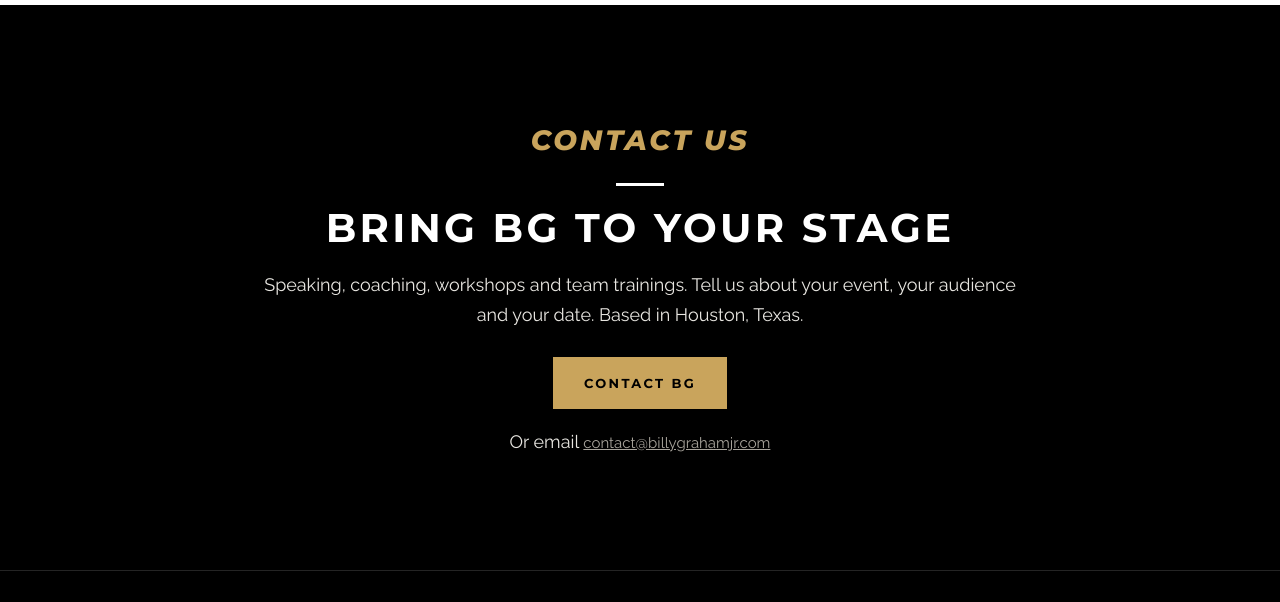
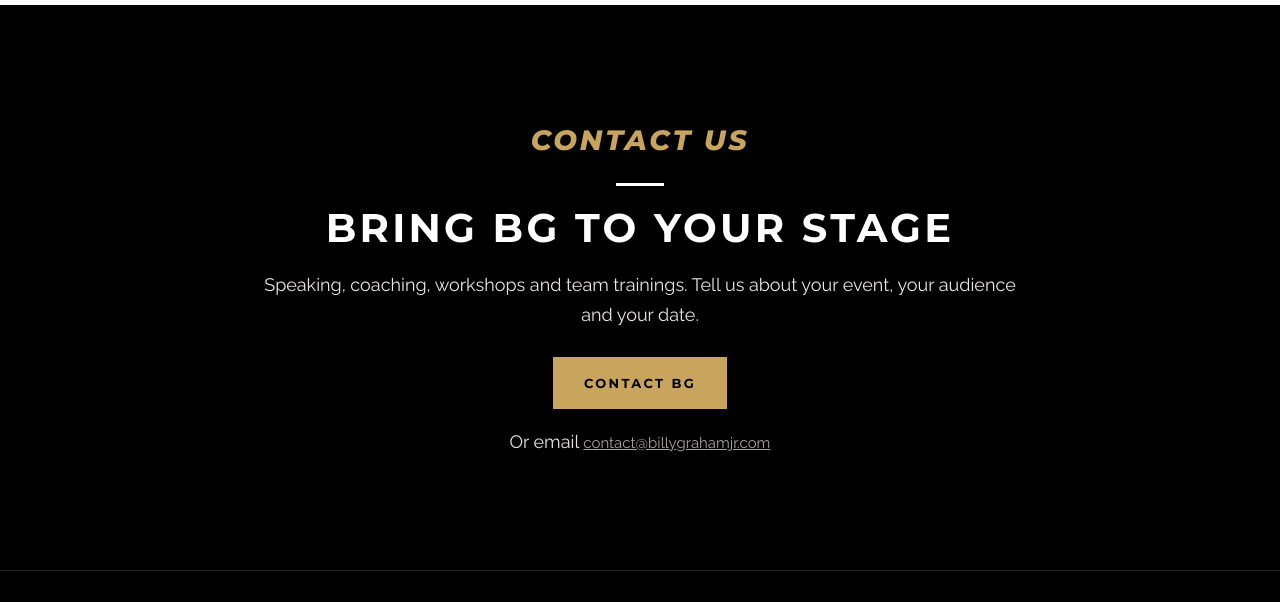
Before and after one commit to strategicdope/billygrahamjr, a plain HTML site: page index.html in a window 1280 px wide. Shown: the part 8158-8760 px from the top of the page. Drawn offline with Linux system fonts and the light colour scheme.

Commit message:
Contact section: remove 'Based in Houston, Texas'
Co-Authored-By: Claude Opus 5.5 <noreply@anthropic.com>
Claude-Session: https://claude.ai/code/session_01BcuyQ2K4iJbfVqLbYNX94y

```diff
--- a/index.html
+++ b/index.html
@@ -333,7 +333,7 @@
       <h2 class="heading__kicker">Contact us</h2>
       <span class="divider divider--light" aria-hidden="true"></span>
       <h3 class="heading__title">Bring BG to your stage</h3>
-      <p>Speaking, coaching, workshops and team trainings. Tell us about your event, your audience and your date. Based in Houston, Texas.</p>
+      <p>Speaking, coaching, workshops and team trainings. Tell us about your event, your audience and your date.</p>
       <!-- Inquiries go to contact@billygrahamjr.com (Gmail label "contact@ (inquiries)") -->
       <a href="mailto:contact@billygrahamjr.com?subject=Booking%20inquiry%20for%20BG&amp;body=Event%20or%20organization%3A%0ADate%20and%20location%3A%0AAudience%20(who%20and%20how%20many)%3A%0AWhat%20you%27d%20like%20BG%20to%20cover%3A%0A" class="btn btn--gold">Contact BG</a>
       <p class="contact__email">Or email <a href="mailto:contact@billygrahamjr.com">contact@billygrahamjr.com</a></p>
```
